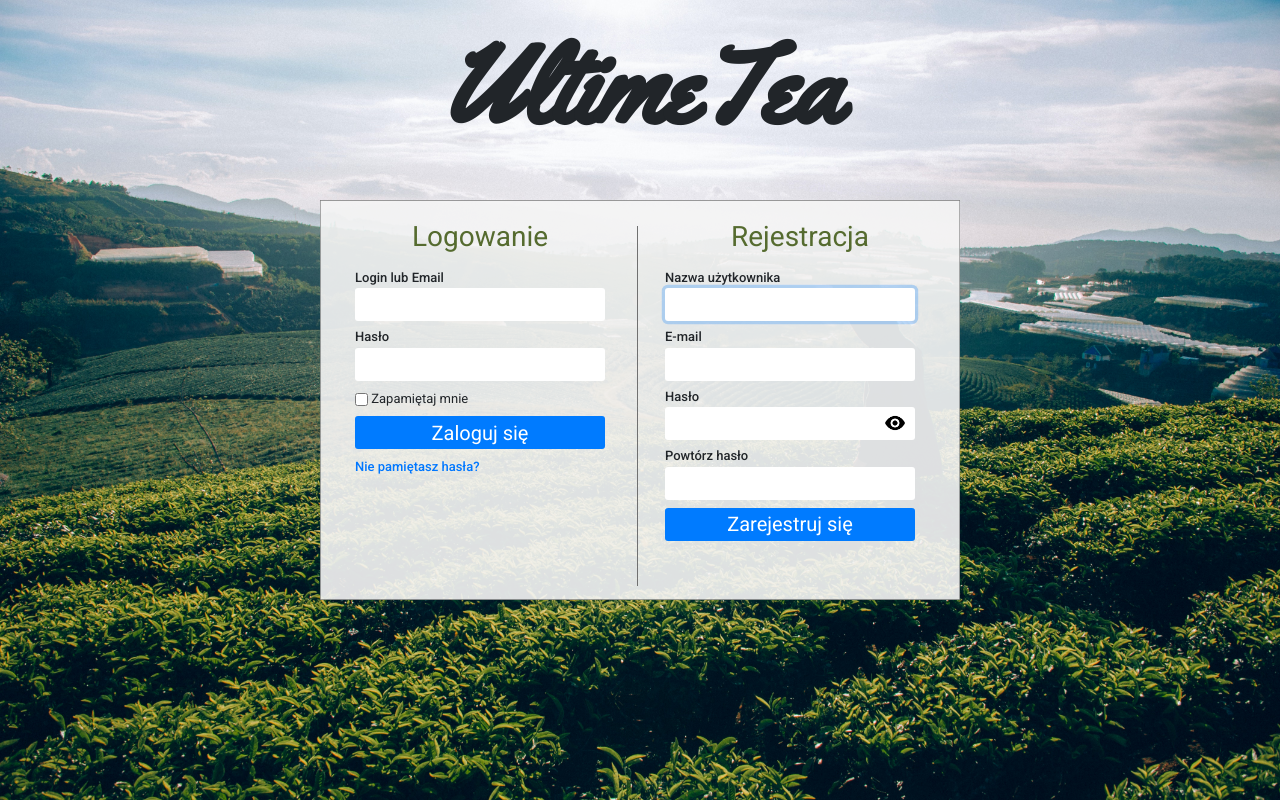
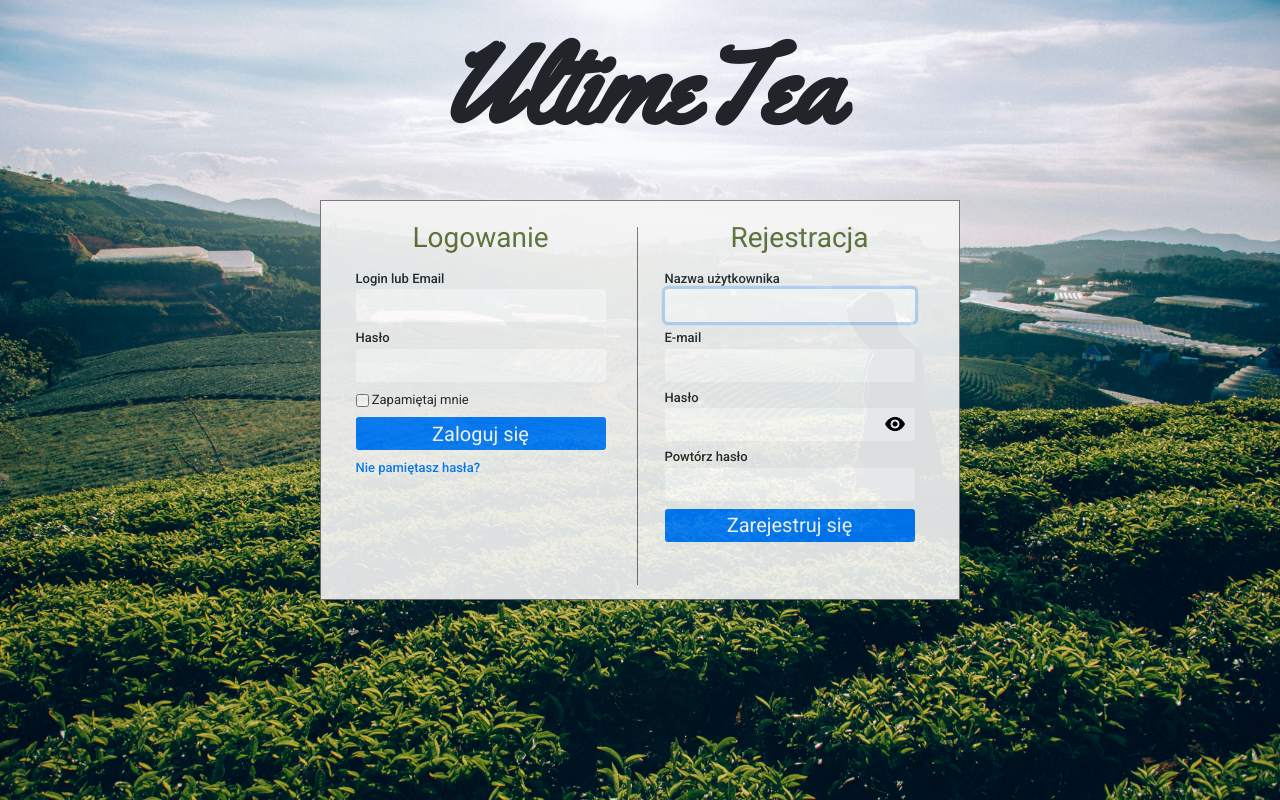
Before and after one commit to KacperSzmitko/UltimaTea, a Django app: page /login/ in a window 1280 px wide. Run offline with Django 3.2, Linux system fonts and the light colour scheme; some libraries are stand-ins or nearby versions.

Commit message:
background upgrade

```diff
--- a/src/login_register/forms.py
+++ b/src/login_register/forms.py
@@ -25,7 +25,7 @@
             'password2',
         ]
         widgets = {
-        'username': TextInput(attrs={'class':'log-in '}),
+        'username': TextInput(attrs={'class':'log-in ', 'minlength':'3'}),
         'email': EmailInput(attrs={'class':'log-in '}),
         'password1': TextInput(attrs={'class':'log-in','id':'reg_id_password','name':'password'}),
         'password2': PasswordInput(attrs={'class':'log-in', 'id':'id_re_password','name':'re_password'}),
--- a/src/login_register/views.py
+++ b/src/login_register/views.py
@@ -23,16 +23,19 @@
     request.session['lang'] = 'pl'
     register_form = RegisterForm(request.session['lang'],request.POST or None)
     login_form = LoginForm(request.session['lang'],request.POST or None)
+    # Tells which form was submited. Empty string on get
     is_login = False
+    is_register = False
+
     if 'login' in request.POST:
         is_login = True
+    elif 'register' in request.POST:
+        is_register = True
 
 
-    if not is_login and register_form.is_valid():
+    if not is_register and register_form.is_valid():
         register_form.save()
         register_form = RegisterForm(request.session['lang'])
-        response = redirect(reverse('auth:login_register'))
-        return response
 
     if is_login and login_form.is_valid():
         remember_me = login_form.cleaned_data['remember_me']
@@ -53,6 +56,7 @@
         'register_form':register_form,
         'login_form':login_form,
         'is_login':is_login,
+        'is_register':is_register,
     }
 
     #send_mail("Test","Wiadomość",'UltimaTeaService@gmail.com',["kacperszmitk@wp.pl"])
--- a/src/static/login_register/login_style.css
+++ b/src/static/login_register/login_style.css
@@ -9,14 +9,14 @@
   font-family: 'Roboto';
   font-weight:400;
   margin-top: 20px;
-  margin-bottom: 20px;
+/*   margin-bottom: 20px; */
   color:darkolivegreen;
 }
 
 h4 {
   font-family: 'Roboto';
   margin-bottom: 3px;
-  font-size:small;
+  font-size:small !important;
   font-weight: 500;
   text-align: left;
 }
@@ -32,22 +32,22 @@
 
 @keyframes fadein {
     0% { opacity:0; }
-    20% { opacity:0; }
+    25% { opacity:0; }
     100% { opacity:1; }
 }
 @-moz-keyframes fadein { /* Firefox */
     0% { opacity:0; }
-    20% { opacity:0; }
+    25% { opacity:0; }
     100% { opacity:1; }
 }
 @-webkit-keyframes fadein { /* Safari and Chrome */
     0% { opacity:0; }
-    20% { opacity:0; }
+    25% { opacity:0; }
     100% { opacity:1; }
 }
 @-o-keyframes fadein { /* Opera */
     0% { opacity:0; }
-    20% { opacity:0; }
+    25% { opacity:0; }
     100% { opacity:1; }
 }
 
@@ -68,18 +68,22 @@
 
 
 .login{
-  background-image:url("/static/login_register/media/Rectangle_left_half.png");
-  background-size: 100% 100%;
+/*   background-image:url("/static/login_register/media/Rectangle_left_half.png"); */
+  background-color: #F5F5F5;
+  opacity: 0.9;
   position: relative;
   min-width: 250px;
-
+  border: 1.2px solid #707070;
+  border-right: none;
 }
 
 .register{
-  background-image:url("/static/login_register/media/Rectangle_right_half.png");
-  background-size: 100% 100%;
+  /* background-image:url("/static/login_register/media/Rectangle_right_half.png"); */
+  background-color: #F5F5F5;
+  opacity: 0.9;
   min-width: 280px;
-
+  border: 1.2px solid #707070;
+  border-left: none;
 }
 
 .main{
@@ -93,10 +97,10 @@
 }
 
 .to-fade{
-  animation: fadein 3s;
-  -moz-animation: fadein 3s; /* Firefox */
-  -webkit-animation: fadein 3s; /* Safari and Chrome */
-  -o-animation: fadein 3s; /* Opera */
+  animation: fadein 2.2s;
+  -moz-animation: fadein 2.2s; /* Firefox */
+  -webkit-animation: fadein 2.2s; /* Safari and Chrome */
+  -o-animation: fadein 2.2s; /* Opera */
 }
 
 @media (max-width: 576px) {
--- a/src/static/login_register/scripts/buttons_availability.js
+++ b/src/static/login_register/scripts/buttons_availability.js
@@ -1,17 +1,17 @@
-var register_form = document.forms[1];
+var register_form = document.getElementById("register_form")
 register_form.onsubmit = validate_form;
 function validate_form()
 {
-    if (register_form["password"].classList.contains("invalid"))
+    if (register_form["password1"].classList.contains("invalid"))
     {
-        reset_animation(register_form["password"]);
-        register_form["password"].style.animation = "highlight 1.5s";
+        reset_animation(register_form["password1"]);
+        register_form["password1"].style.animation = "highlight 1.5s";
         return false;
     }
-    else if (register_form["re_password"].classList.contains("invalid"))
+    else if (register_form["password2"].classList.contains("invalid"))
     {
-        reset_animation(register_form["re_password"]);
-        register_form["re_password"].style.animation = "highlight 1.5s";
+        reset_animation(register_form["password2"]);
+        register_form["password2"].style.animation = "highlight 1.5s";
         return false;
     }
     return true;
--- /dev/null
+++ b/src/static/login_register/scripts/username_check.js
@@ -0,0 +1,26 @@
+var username = document.getElementById("id_username")
+
+username.oninput = username_check;
+
+function username_check(){
+    if (username.value.length > 0)
+    {
+        if (!(/^[\x00-\x7F]*$/.test(username.value)))
+        {
+            username.setCustomValidity("Nazwa użytkownika nie może zawierać niedozwolonych znaków");
+            username.reportValidity();
+        }
+        else
+        {
+            username.setCustomValidity("");
+        }
+    }
+    else
+    {
+        username.setCustomValidity("");
+    }
+}
+
+function isASCII(str) {
+    return /^[\x00-\x7F]*$/.test(str);
+}
--- a/src/templates/login_register/login_register.html
+++ b/src/templates/login_register/login_register.html
@@ -18,9 +18,14 @@
         {% if not register_form.errors and not login_form.errors %}
         <div class="to-fade">
         {% endif %}
+
+
         <div class="row  no-gutters w-100 ">
-            <div class="col-12"><h1>UltimeTea</h1> </div>
+            {% if not register_form.errors and is_register%}
+            {% endif %}
+            <div class="col-12 header"><h1>UltimeTea</h1> </div>
         </div>
+
 
         <div class="row  no-gutters w-100 main">
             <div class="col-2 col-sm-1 col-md-2 col-lg-3"></div>
@@ -95,8 +100,9 @@
     <script src="{% static 'login_register/scripts/password_preview.js' %}"> </script>
     <script src="{% static 'login_register/scripts/server_side_errors.js' %}"> </script>
     <script src="{% static 'login_register/scripts/password_check.js' %}"> </script>
+    <script src="{% static 'login_register/scripts/username_check.js' %}"> </script>
 
-    {% if register_form.errors and not is_login %}
+    {% if register_form.errors and is_register %}
     {% if register_form.errors.username %}
     <script>
         document.onload = server_error("{{register_form.errors.username.0}}", "id_username");
```
